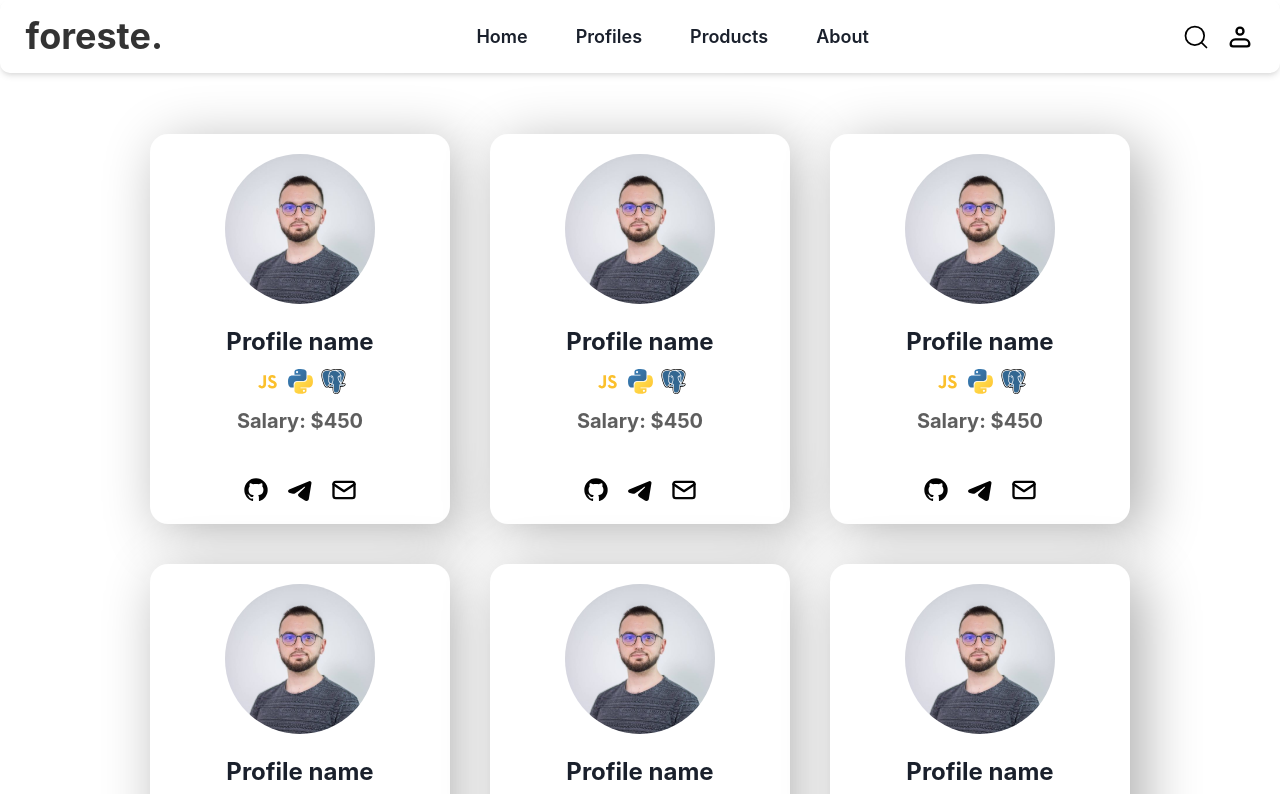
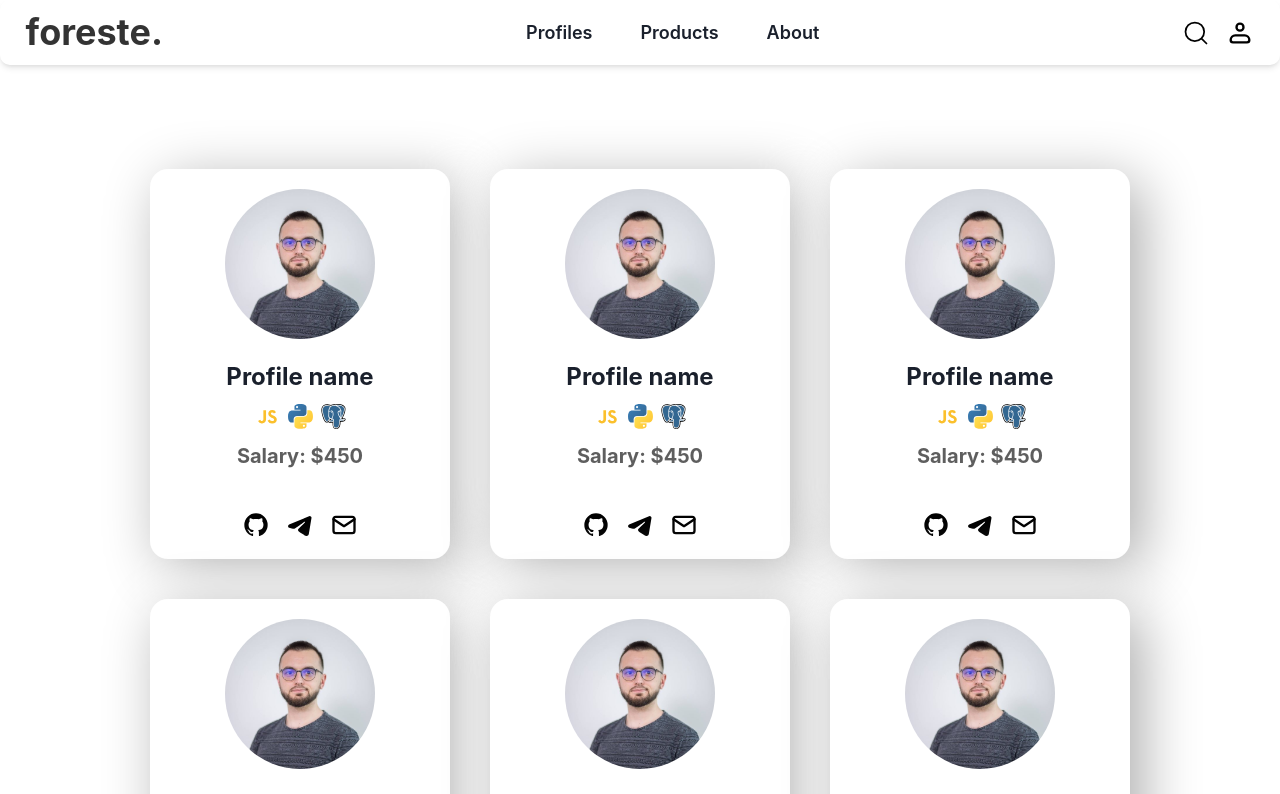
Before and after one commit to wovkess/foreste, a React (Create React App) app in the folder client/: page / in a window 1280 px wide. Shown: the top 794 px of the page. Built offline with nearby package versions, Linux system fonts and the light colour scheme.

Commit message:
add_scroll

```diff
--- a/client/public/index.html
+++ b/client/public/index.html
@@ -2,7 +2,7 @@
 <html lang="en">
   <head>
     <meta charset="utf-8" />
-    <link rel="icon" href="tree.png" />
+    <link rel="icon" href="icon.svg" />
     <meta name="viewport" content="width=device-width, initial-scale=1" />
     <title>foreste.</title>
   </head>
--- a/client/src/App.jsx
+++ b/client/src/App.jsx
@@ -3,22 +3,21 @@ import * as React from "react";
 import {
   GridItem,
   Grid} from "@chakra-ui/react";
-import {
-  Box,
-} from "@chakra-ui/react";
+import { Box, useMediaQuery } from '@chakra-ui/react'
 import { Flex } from "@chakra-ui/react";
 import Nav from "./components/NavBar";
 import Footer from "./components/Footer"
 import CardPage from "./pages/CardPage";
 
 function App() {
+	const [isSmallerThan600] = useMediaQuery('(max-width: 600px)')
   return (
 		<Box>
 				<Grid
 					templateAreas={`"header"
                       "main"
                       "footer"`}
-					gridTemplateRows={'30px 1fr 20px'}
+					gridTemplateRows={'65px 1fr 20px'}
 					gridTemplateColumns={'1fr'}
 					gap='1'
 					color='blackAlpha.800'
--- a/client/src/components/NavBar.jsx
+++ b/client/src/components/NavBar.jsx
@@ -10,13 +10,14 @@ function Nav() {
 			borderRadius={10}
 			padding='15px 2%'
 			width='100%'
-			position='absolute'
+			position='fixed'
+			height='65px'
+			className="header"
 		>
-			<Link href='#' textDecoration='none !important'>
+			<Link className="logo" href='#' textDecoration='none !important'>
 				<Heading>foreste.</Heading>
 			</Link>
-			<Flex gap={4}>
-				<Button className='btn-nav'>Home</Button>
+			<Flex gap={4} className="nav">
 				<Button className='btn-nav'>Profiles</Button>
 				<Button className='btn-nav'>Products</Button>
 				<Button className='btn-nav'>About</Button>
--- a/client/src/styles/App.css
+++ b/client/src/styles/App.css
@@ -6,6 +6,22 @@
   margin: 0 auto
 }
 
+
+::-webkit-scrollbar {
+    width: 8px;
+}
+
+::-webkit-scrollbar-thumb {
+    background-color: #42434beb;
+    border-radius: 50px;
+}
+::-webkit-scrollbar-thumb:hover {
+    background-color: #42434b;
+}
+
+::-webkit-scrollbar-track {
+    background-color: transparent;
+}
 
 /* @media screen and (max-width: 1000px) {
   .grid-container {
--- a/client/src/styles/NavBar.css
+++ b/client/src/styles/NavBar.css
@@ -7,11 +7,31 @@
 .link_icon:hover{
     scale: 1.05;
 }
+.header{
+
+}
+.logo{
+
+}
+.nav{
+
+}
+.icons{
+
+}
 @media screen and (max-width: 600px){
-    .link_icon{
-        width: 22px;
-        height: 22px;
-    }
+	.header{
+
+	}
+	.logo{
+
+	}
+	.nav{
+		display: none;
+	}
+	.icons{
+		display: none;
+	}
 }
 .btn-nav{
   font-size: 18px !important;
```
Also changed, not shown: client/public/icon.svg (added), client/public/tree.png (deleted).
